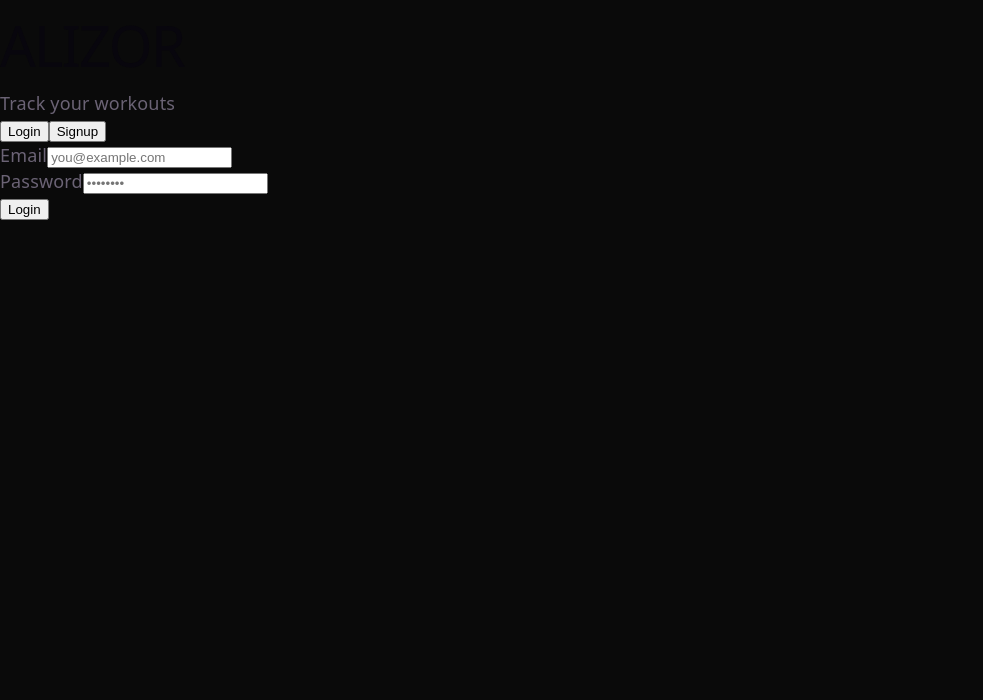
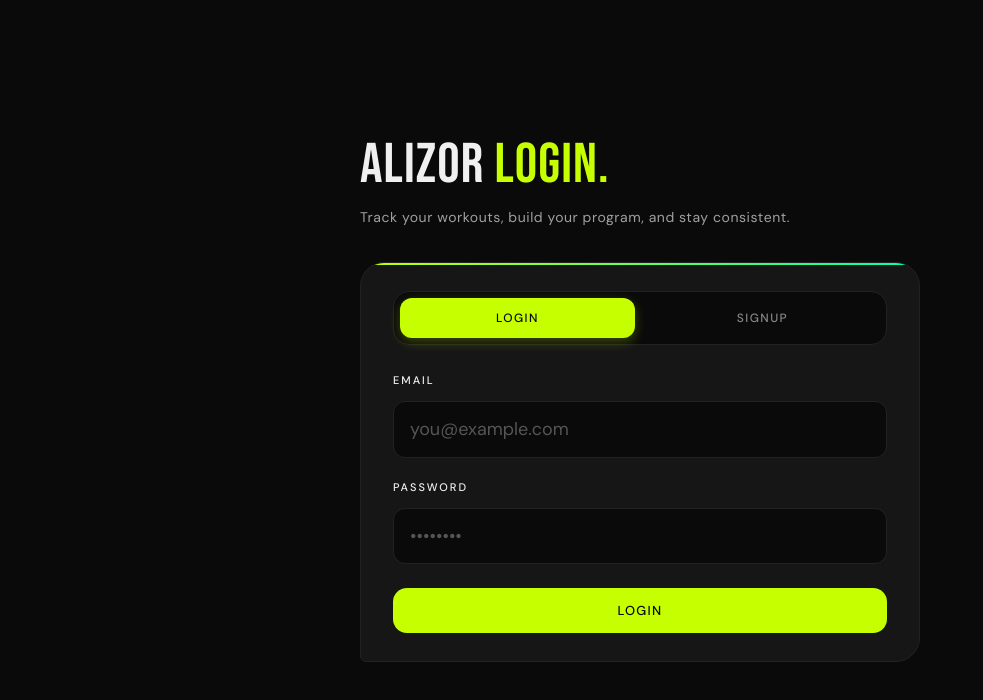
Before and after one commit to vadim00000/Alizor-WA, a React (Vite) app: page / in a window 1280 px wide. Shown: the top 700 px of the page, without its empty margins (0-983 px from the left). Built offline with nearby package versions, Linux system fonts and the light colour scheme; no server answers.

Commit message:
Feat: improved UI of authentification page

```diff
--- /dev/null
+++ b/src/css/auth.css
@@ -0,0 +1,206 @@
+.auth-container {
+  flex: 1;
+  width: 100%;
+  min-height: 100vh;
+  box-sizing: border-box;
+  padding: 48px 40px;
+  display: flex;
+  flex-direction: column;
+  align-items: center;
+  justify-content: center;
+  gap: 32px;
+  color: #F0F0F0;
+  font-family: "DM Sans", sans-serif;
+  background: #0A0A0A;
+}
+
+.auth-container > * {
+  max-width: 560px;
+  width: 100%;
+}
+
+.auth-hero {
+  text-align: left;
+}
+
+.auth-title {
+  margin: 0;
+  font-family: "Bebas Neue", sans-serif;
+  font-size: 56px;
+  line-height: 1;
+  letter-spacing: 0.02em;
+  color: #F0F0F0;
+}
+
+.auth-title span {
+  color: #C6FF00;
+}
+
+.auth-sub {
+  margin: 10px 0 0;
+  font-size: 14px;
+  color: #A0A0A0;
+  letter-spacing: 0.04em;
+}
+
+.auth-card {
+  background: #161616;
+  border: 1px solid #222;
+  border-radius: 24px 24px 24px 6px;
+  padding: 28px 32px;
+  box-sizing: border-box;
+  display: flex;
+  flex-direction: column;
+  gap: 22px;
+  position: relative;
+  overflow: hidden;
+}
+
+.auth-card::before {
+  content: "";
+  position: absolute;
+  top: 0;
+  left: 0;
+  right: 0;
+  height: 2px;
+  background: linear-gradient(90deg, #C6FF00, #00FFB2);
+}
+
+.auth-tabs {
+  display: grid;
+  grid-template-columns: 1fr 1fr;
+  gap: 10px;
+  padding: 6px;
+  background: #0A0A0A;
+  border: 1px solid #222;
+  border-radius: 16px;
+}
+
+.auth-tab {
+  border: none;
+  border-radius: 12px;
+  padding: 12px 14px;
+  background: transparent;
+  color: #888;
+  font-family: "DM Sans", sans-serif;
+  font-size: 12px;
+  font-weight: 700;
+  letter-spacing: 0.12em;
+  text-transform: uppercase;
+  cursor: pointer;
+  transition: all 0.25s ease;
+}
+
+.auth-tab:hover {
+  color: #F0F0F0;
+}
+
+.auth-tab.active {
+  background: #C6FF00;
+  color: #0A0A0A;
+  box-shadow: 0 4px 12px rgba(198, 255, 0, 0.25);
+}
+
+.auth-form {
+  display: flex;
+  flex-direction: column;
+  gap: 16px;
+}
+
+.auth-field {
+  display: flex;
+  flex-direction: column;
+  gap: 8px;
+}
+
+.auth-field label {
+  font-size: 11px;
+  font-weight: 600;
+  letter-spacing: 0.18em;
+  text-transform: uppercase;
+  color: #F0F0F0;
+}
+
+.auth-field input {
+  width: 100%;
+  box-sizing: border-box;
+  background: #0A0A0A;
+  border: 1px solid #222;
+  border-radius: 12px;
+  padding: 14px 16px;
+  color: #F0F0F0;
+  font: inherit;
+  outline: none;
+  transition: border-color 0.2s, box-shadow 0.2s;
+}
+
+.auth-field input::placeholder {
+  color: #555;
+}
+
+.auth-field input:focus {
+  border-color: rgba(198, 255, 0, 0.45);
+  box-shadow: 0 0 0 3px rgba(198, 255, 0, 0.08);
+}
+
+.auth-field input:disabled {
+  opacity: 0.6;
+  cursor: not-allowed;
+}
+
+.auth-alert {
+  background: rgba(255, 0, 110, 0.1);
+  border: 1px solid rgba(255, 0, 110, 0.3);
+  border-radius: 12px;
+  padding: 12px 14px;
+  color: #FF4D94;
+  font-size: 12px;
+  letter-spacing: 0.04em;
+}
+
+.auth-submit {
+  margin-top: 8px;
+  width: 100%;
+  background: #C6FF00;
+  color: #0A0A0A;
+  border: none;
+  border-radius: 14px;
+  padding: 14px 20px;
+  font-family: "DM Sans", sans-serif;
+  font-size: 13px;
+  font-weight: 700;
+  letter-spacing: 0.1em;
+  text-transform: uppercase;
+  cursor: pointer;
+  transition: transform 0.2s, opacity 0.2s, box-shadow 0.2s;
+}
+
+.auth-submit:hover:not(:disabled) {
+  opacity: 0.95;
+  transform: translateY(-1px);
+  box-shadow: 0 4px 12px rgba(198, 255, 0, 0.25);
+}
+
+.auth-submit:active:not(:disabled) {
+  transform: scale(0.98);
+}
+
+.auth-submit:disabled {
+  opacity: 0.6;
+  cursor: not-allowed;
+  transform: none;
+}
+
+@media (max-width: 640px) {
+  .auth-container {
+    padding: 36px 20px;
+  }
+
+  .auth-title {
+    font-size: 46px;
+  }
+
+  .auth-card {
+    padding: 24px 22px;
+  }
+}
--- a/src/reactjs/App.jsx
+++ b/src/reactjs/App.jsx
@@ -5,6 +5,7 @@ import "../css/home.css";
 import "../css/profile.css";
 import "../css/train.css";
 import "../css/session.css";
+import "../css/auth.css";
 
 import {NavBar} from "./navBarPresenter.jsx";
 import HomePresenter from "./homePresenter";
--- a/src/views/authView.jsx
+++ b/src/views/authView.jsx
@@ -1,31 +1,41 @@
+
 export function AuthView(props) {
     const isSignup = props.mode === "signup";
 
     function emailChangeACB(evt) {
         props.onEmailChange(evt.target.value);
     }
+
     function passwordChangeACB(evt) {
         props.onPasswordChange(evt.target.value);
     }
+
     function usernameChangeACB(evt) {
         props.onUsernameChange(evt.target.value);
     }
+
     function onSubmitACB(evt) {
         evt.preventDefault();
         props.onSubmit();
     }
+
     function onLoginModeACB() {
         props.onModeChange("login");
     }
+
     function onSignupModeACB() {
         props.onModeChange("signup");
     }
 
     return (
-        <div className="auth-wrapper">
-            <div className="auth-header">
-                <h1 className="auth-logo">ALIZOR</h1>
-                <p className="auth-tagline">Track your workouts</p>
+        <div className="auth-container">
+            <div className="auth-hero">
+                <h1 className="auth-title">
+                    ALIZOR <span>{isSignup ? "signup." : "login."}</span>
+                </h1>
+                <p className="auth-sub">
+                    Track your workouts, build your program, and stay consistent.
+                </p>
             </div>
 
             <div className="auth-card">
@@ -37,6 +47,7 @@ export function AuthView(props) {
                     >
                         Login
                     </button>
+
                     <button
                         type="button"
                         className={`auth-tab${isSignup ? " active" : ""}`}
@@ -89,7 +100,9 @@ export function AuthView(props) {
                     </div>
 
                     {props.error && (
-                        <p className="auth-error">{props.error}</p>
+                        <div className="auth-alert">
+                            {props.error}
+                        </div>
                     )}
 
                     <button
@@ -99,8 +112,7 @@ export function AuthView(props) {
                     >
                         {props.loading
                             ? "Loading..."
-                            : isSignup ? "Create account" : "Login"
-                        }
+                            : isSignup ? "Create account" : "Login"}
                     </button>
                 </form>
             </div>
--- a/src/views/homeView.jsx
+++ b/src/views/homeView.jsx
@@ -1,5 +1,3 @@
-
-
 import { useNavigate } from "react-router-dom";
 import HomeSessionView from "./homeSessionView";
 
```
